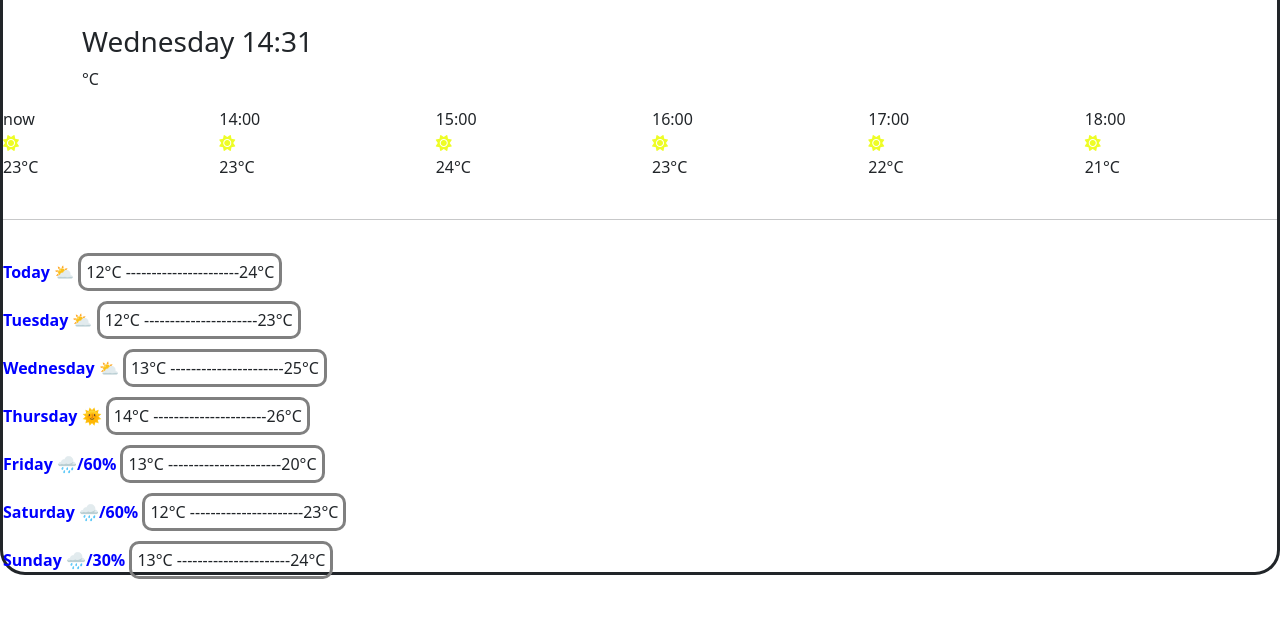
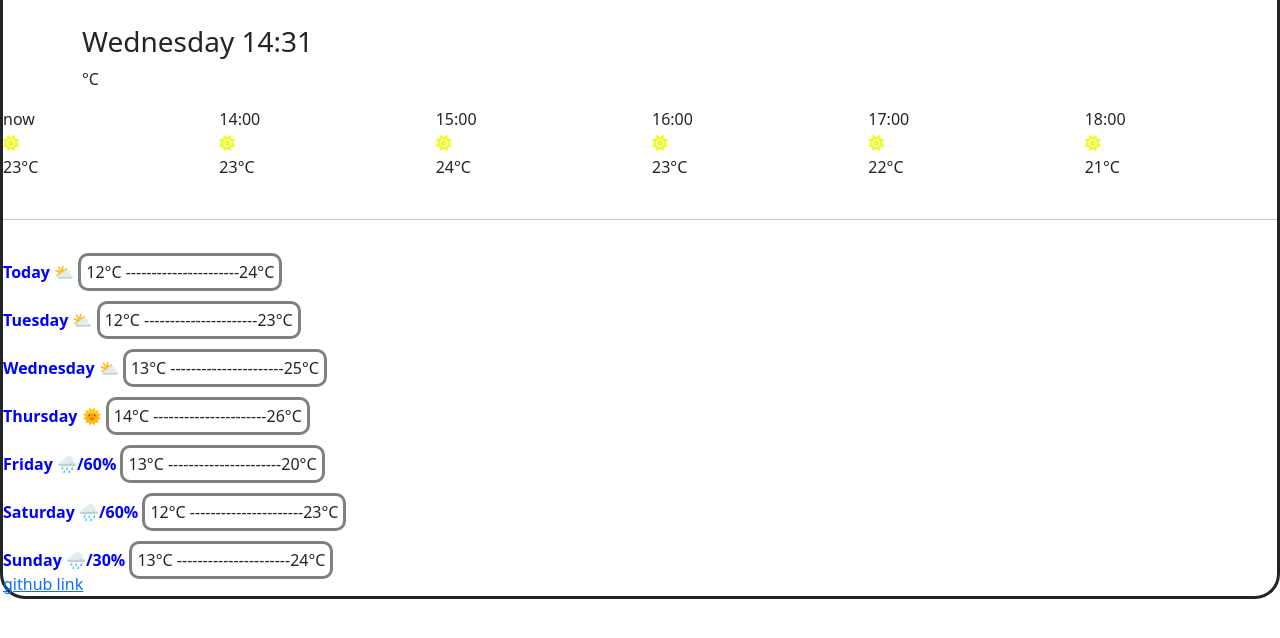
Before and after one commit to Mbali647/Weather-App, a plain HTML site: page index.html in a window 1280 px wide. Shown: the part 92-730 px from the top of the page. Drawn offline with nearby package versions, Linux system fonts and the light colour scheme; no server answers.

Commit message:
Add files via upload

```diff
--- a/index.html
+++ b/index.html
@@ -103,7 +103,7 @@
         <span class="tues">13°C ----------------------24°C</span>
       </div>
     </div>
-
+    <a href="https://github.com/Mbali647/Weather-App">github link</a>
     <script src="spread.js"></script>
 
   </body>
```
